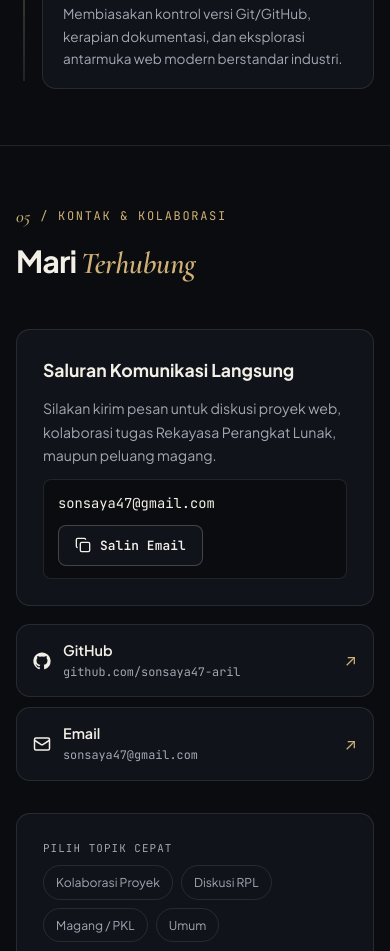
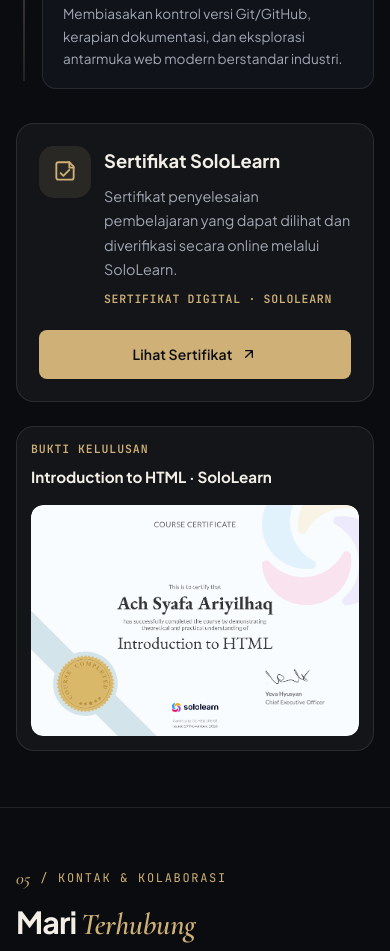
Before and after one commit to sonsaya47-aril/portfolio-Aril, a plain HTML site: page index.html in a window 390 px wide. Shown: the part 5293-6244 px from the top of the page. Drawn offline with nearby package versions, Linux system fonts and the light colour scheme.

Commit message:
Add files via upload

```diff
--- a/index.html
+++ b/index.html
@@ -444,6 +444,35 @@
           </div>
         </div>
       </div>
+
+      <div class="container">
+        <article class="certificate-card reveal" aria-labelledby="certificate-title">
+          <div class="certificate-card__content">
+            <div class="certificate-card__icon" aria-hidden="true">
+              <svg viewBox="0 0 24 24" fill="none" stroke="currentColor" stroke-width="1.7" stroke-linecap="round" stroke-linejoin="round"><path d="M8 3h8l4 4v10a2 2 0 0 1-2 2H6a2 2 0 0 1-2-2V5a2 2 0 0 1 2-2h2Z"/><path d="M16 3v5h4M8 13l2.5 2.5L16 10"/></svg>
+            </div>
+            <div>
+              <h3 id="certificate-title">Sertifikat SoloLearn</h3>
+              <p>Sertifikat penyelesaian pembelajaran yang dapat dilihat dan diverifikasi secara online melalui SoloLearn.</p>
+              <span class="certificate-card__meta">SERTIFIKAT DIGITAL · SOLOLEARN</span>
+            </div>
+          </div>
+          <a class="btn btn--primary" href="https://www.sololearn.com/certificates/CC-YEU1PEXR" target="_blank" rel="noopener noreferrer">
+            Lihat Sertifikat
+            <svg viewBox="0 0 24 24" fill="none" stroke="currentColor" stroke-width="2" stroke-linecap="round" stroke-linejoin="round" aria-hidden="true"><path d="M7 17 17 7M7 7h10v10"/></svg>
+          </a>
+        </article>
+
+        <figure class="certificate-preview reveal">
+          <figcaption class="certificate-preview__caption">
+            <span>BUKTI KELULUSAN</span>
+            <strong>Introduction to HTML · SoloLearn</strong>
+          </figcaption>
+          <a href="sertifikat-sololearn-html.png" target="_blank" rel="noopener noreferrer" aria-label="Buka gambar sertifikat ukuran penuh">
+            <img src="sertifikat-sololearn-html.png" alt="Sertifikat SoloLearn Introduction to HTML atas nama Ach Syafa Ariyilhaq" loading="lazy">
+          </a>
+        </figure>
+      </div>
     </section>
 
     <!-- ==================================================================
--- a/style.css
+++ b/style.css
@@ -2659,3 +2659,65 @@ body { background-image:none !important; }
 .project-card:hover, .glass-card:hover { transform:translateY(-3px); }
 .ambient-orb, .ambient-grid { display:none !important; }
 @media (prefers-reduced-motion:reduce) { *, *::before, *::after { scroll-behavior:auto !important; animation-duration:.01ms !important; transition-duration:.01ms !important; } }
+
+/* SoloLearn certificate */
+.certificate-card {
+  margin-top: 34px;
+  padding: clamp(22px, 4vw, 34px);
+  display: flex;
+  align-items: center;
+  justify-content: space-between;
+  gap: 24px;
+  border: 1px solid var(--border, rgba(255,255,255,.12));
+  border-radius: 18px;
+  background: var(--surface, rgba(255,255,255,.04));
+}
+.certificate-card__content { display: flex; align-items: flex-start; gap: 18px; }
+.certificate-card__icon {
+  width: 52px; height: 52px; flex: 0 0 52px;
+  display: grid; place-items: center; border-radius: 15px;
+  color: var(--accent, #cfb076); background: rgba(207,176,118,.12);
+}
+.certificate-card__icon svg { width: 26px; height: 26px; }
+.certificate-card h3 { margin: 0 0 7px; font-size: 1.15rem; }
+.certificate-card p { margin: 0; color: var(--text-muted); line-height: 1.7; font-size: .9rem; }
+.certificate-card__meta { display: block; margin-top: 9px; color: var(--accent, #cfb076); font: 600 .72rem 'JetBrains Mono', monospace; letter-spacing: .06em; }
+.certificate-card .btn { flex: 0 0 auto; }
+@media (max-width: 640px) {
+  .certificate-card { align-items: flex-start; flex-direction: column; }
+  .certificate-card .btn { width: 100%; justify-content: center; }
+  .certificate-card__content { gap: 13px; }
+}
+
+
+/* SoloLearn certificate image */
+.certificate-preview {
+  margin: 24px 0 0;
+  padding: clamp(14px, 2.5vw, 22px);
+  border: 1px solid var(--border, rgba(255,255,255,.12));
+  border-radius: 18px;
+  background: var(--surface, rgba(255,255,255,.04));
+}
+.certificate-preview__caption {
+  display: flex;
+  flex-wrap: wrap;
+  align-items: baseline;
+  justify-content: space-between;
+  gap: 8px 16px;
+  margin-bottom: 16px;
+}
+.certificate-preview__caption span {
+  color: var(--accent, #cfb076);
+  font: 600 .72rem 'JetBrains Mono', monospace;
+  letter-spacing: .08em;
+}
+.certificate-preview__caption strong { font-size: .95rem; }
+.certificate-preview a { display: block; overflow: hidden; border-radius: 12px; }
+.certificate-preview img {
+  display: block;
+  width: 100%;
+  height: auto;
+  border-radius: 12px;
+  transition: transform .25s ease;
+}
+.certificate-preview a:hover img { transform: scale(1.01); }
```
Also changed, not shown: sertifikat-sololearn-html.png (added).
